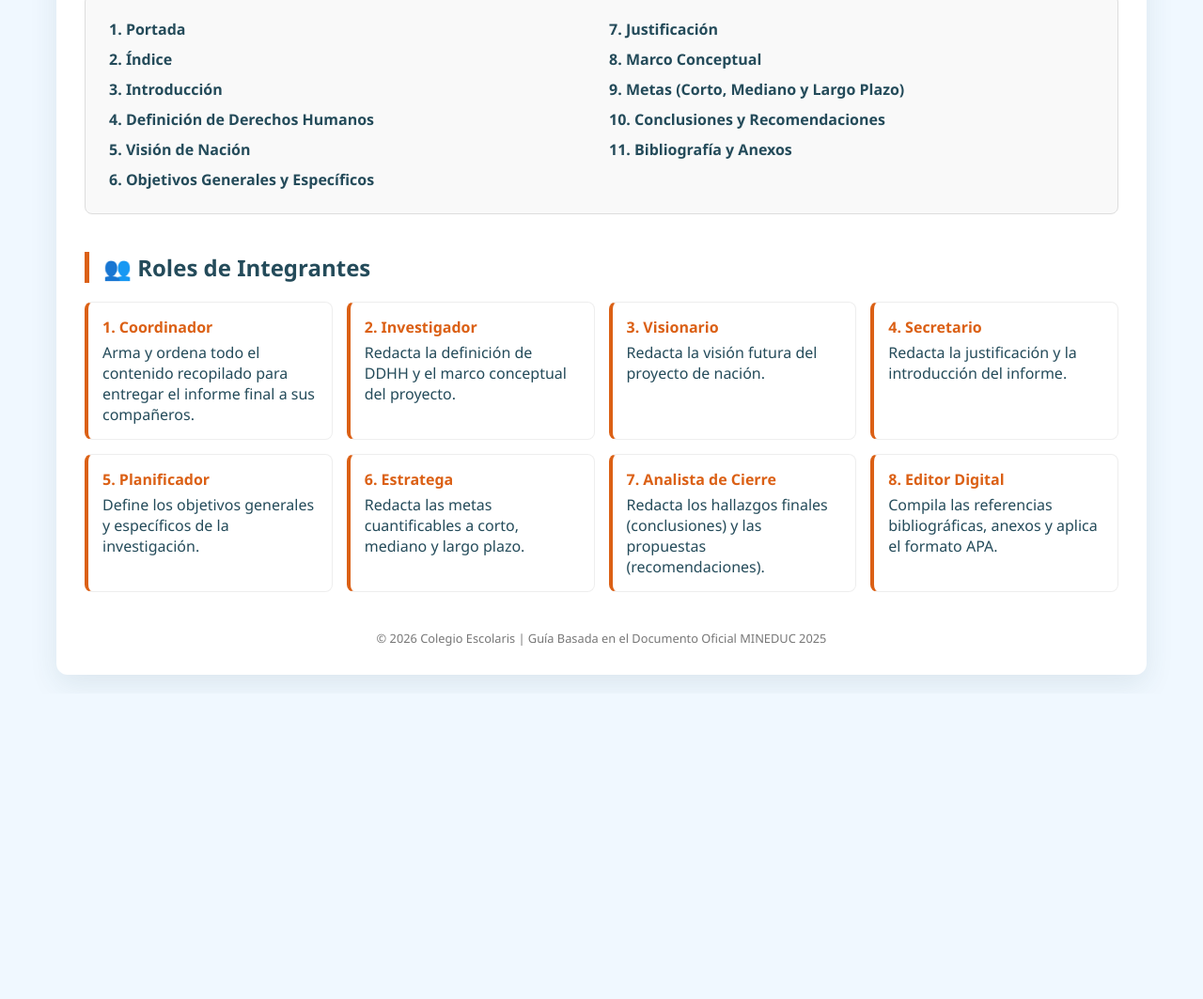
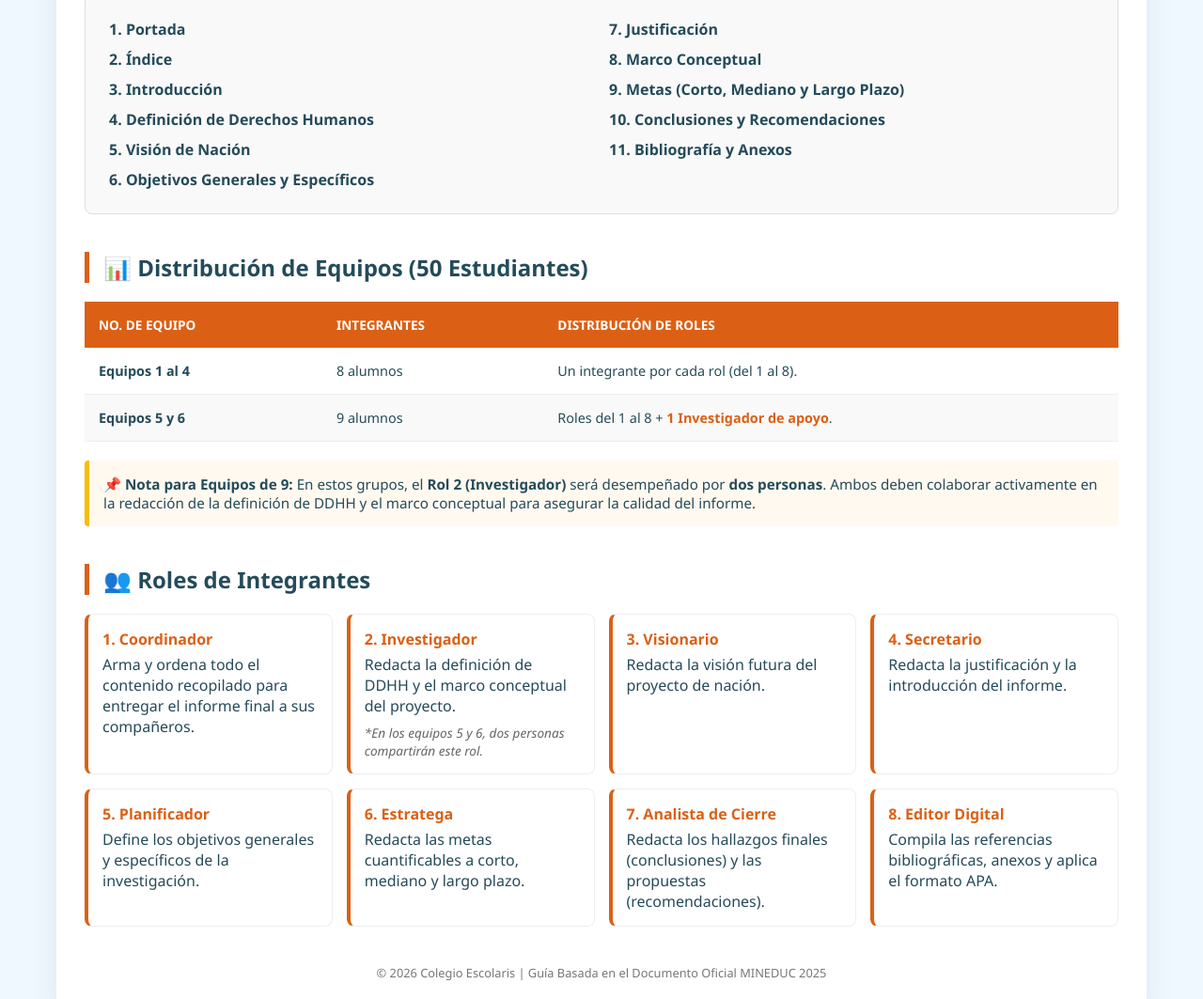
Before and after one commit to sushierodas-svg/EtapaII_SEMINARIOPLANREGULAR, a plain HTML site: page index.html in a window 1280 px wide. Shown: the part 1883-2946 px from the top of the page at 94% size. Before the commit the page ends 2621 px from the top, so only its background shows below. Drawn offline with Linux system fonts and the light colour scheme.

Commit message:
Update index.html

```diff
--- a/index.html
+++ b/index.html
@@ -197,6 +197,18 @@
             font-weight: bold;
         }
 
+        /* Estilos nuevos para la nota de equipos */
+        .nota-equipo {
+            background-color: #fff9f0;
+            border-left: 5px solid var(--amarillo);
+            padding: 15px;
+            margin-top: -10px;
+            margin-bottom: 30px;
+            border-radius: 4px;
+            color: var(--azul-oscuro);
+            font-size: 0.95em;
+        }
+
         @media print {
             body { background: white; padding: 0; }
             .container { box-shadow: none; border: none; }
@@ -360,10 +372,45 @@
         <li>Bibliografía y Anexos</li>
     </ol>
 
+    <!-- NUEVA SECCIÓN DE DISTRIBUCIÓN -->
+    <h2>📊 Distribución de Equipos (50 Estudiantes)</h2>
+    <div class="table-scroll">
+        <table>
+            <thead>
+                <tr>
+                    <th style="background-color: var(--naranja);">No. de Equipo</th>
+                    <th style="background-color: var(--naranja);">Integrantes</th>
+                    <th style="background-color: var(--naranja);">Distribución de Roles</th>
+                </tr>
+            </thead>
+            <tbody>
+                <tr>
+                    <td style="font-weight: bold;">Equipos 1 al 4</td>
+                    <td>8 alumnos</td>
+                    <td>Un integrante por cada rol (del 1 al 8).</td>
+                </tr>
+                <tr style="background-color: #f9f9f9;">
+                    <td style="font-weight: bold;">Equipos 5 y 6</td>
+                    <td>9 alumnos</td>
+                    <td>Roles del 1 al 8 + <strong style="color: var(--naranja);">1 Investigador de apoyo</strong>.</td>
+                </tr>
+            </tbody>
+        </table>
+    </div>
+
+    <div class="nota-equipo">
+        <strong>📌 Nota para Equipos de 9:</strong> En estos grupos, el <strong>Rol 2 (Investigador)</strong> será desempeñado por <strong>dos personas</strong>. Ambos deben colaborar activamente en la redacción de la definición de DDHH y el marco conceptual para asegurar la calidad del informe.
+    </div>
+    <!-- FIN NUEVA SECCIÓN -->
+
     <h2>👥 Roles de Integrantes</h2>
     <div class="roles-grid">
         <div class="role-box"><strong>1. Coordinador</strong>Arma y ordena todo el contenido recopilado para entregar el informe final a sus compañeros.</div>
-        <div class="role-box"><strong>2. Investigador</strong>Redacta la definición de DDHH y el marco conceptual del proyecto.</div>
+        <div class="role-box">
+            <strong>2. Investigador</strong>
+            Redacta la definición de DDHH y el marco conceptual del proyecto.<br>
+            <span style="font-size: 0.85em; color: #666; display: block; margin-top: 8px;"><em>*En los equipos 5 y 6, dos personas compartirán este rol.</em></span>
+        </div>
         <div class="role-box"><strong>3. Visionario</strong>Redacta la visión futura del proyecto de nación.</div>
         <div class="role-box"><strong>4. Secretario</strong>Redacta la justificación y la introducción del informe.</div>
         <div class="role-box"><strong>5. Planificador</strong>Define los objetivos generales y específicos de la investigación.</div>
```
